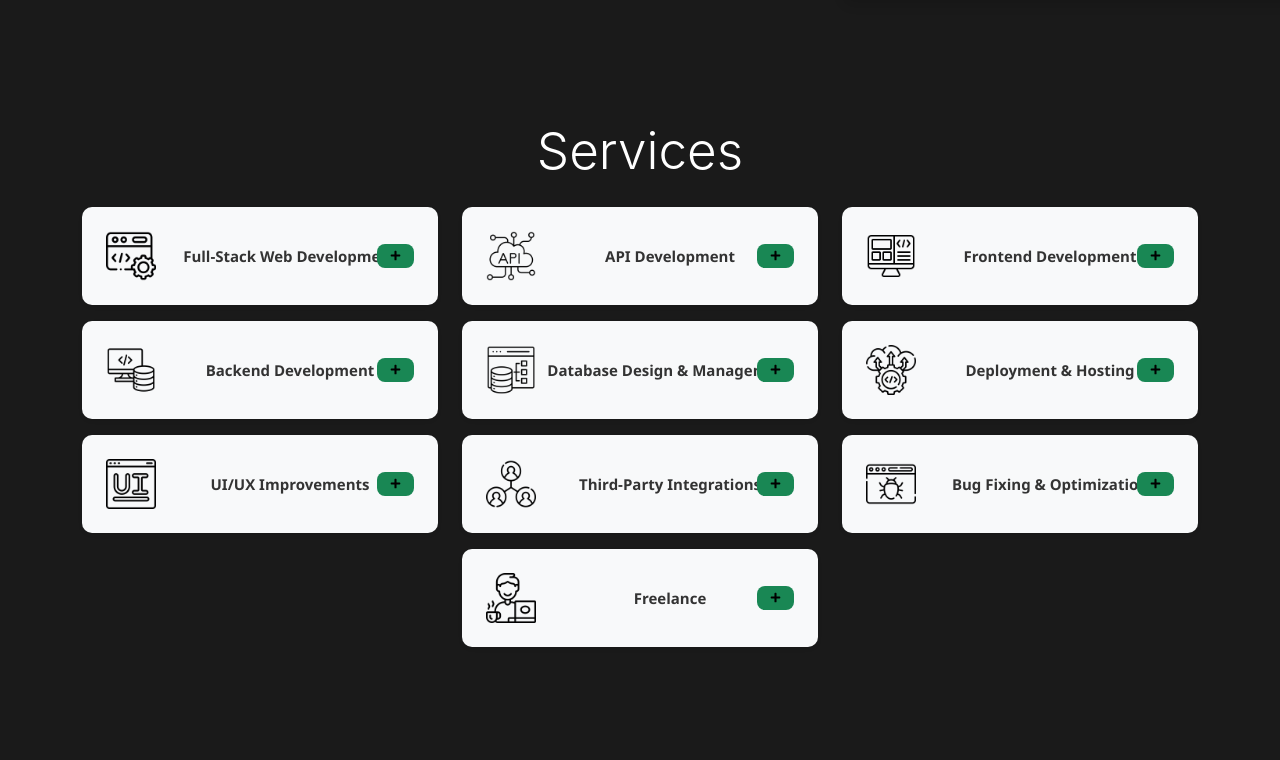
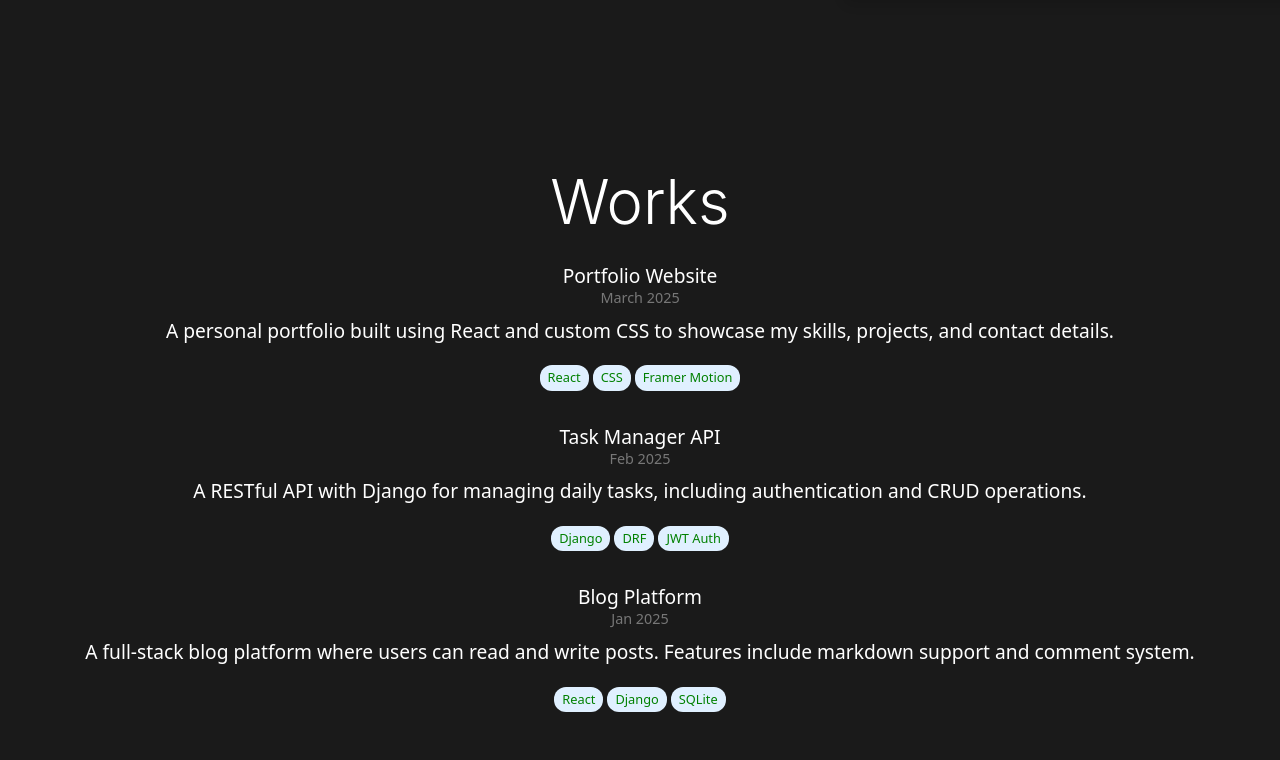
Before and after one commit to vishchievous01/personalPortfolio, a React (Vite) app: page / in a window 1280 px wide. Shown: the part 1380-2140 px from the top of the page. Built offline with nearby package versions, Linux system fonts and the light colour scheme.

Commit message:
daily updations

```diff
--- a/src/Aboutme.jsx
+++ b/src/Aboutme.jsx
@@ -61,7 +61,7 @@ function AboutMe({ skillSet }) {
 
         {/* Skills Section with Smooth Transition */}
         <div
-          className="skills-container mt-4"
+          className="skills-container mt-5"
           style={{
             maxHeight: showSkills ? "600px" : "0px",
             opacity: showSkills ? "1" : "0",
--- a/src/App.jsx
+++ b/src/App.jsx
@@ -5,6 +5,8 @@ import Navbar from "./Navbar";
 import Aboutme from "./Aboutme";
 import Social from "./Social";
 import Services from "./Services";
+import Footer from "./Footer";
+import TimelinePreview from "./TimelinePreview";
 
 export const services = [
   {
@@ -82,8 +84,10 @@ function App() {
       <Navbar></Navbar>
       <Home></Home>
       <Aboutme skillSet={skillSet}></Aboutme>
+      <TimelinePreview />
       <Services skillSet={skillSet}></Services>
       <Social></Social>
+      <Footer />
     </div>
   );
 }
--- /dev/null
+++ b/src/Footer.jsx
@@ -0,0 +1,15 @@
+import React from "react";
+
+function Footer() {
+  return (
+    <div
+      className="text-center text-white" id="footer"
+      style={{ backgroundColor: "#1a1a1a", padding: "20px 0" }}
+    >
+      <h5 className="mb-3">Made with ❤️</h5>
+      <p style={{ color: "#828282" }}>VISHNU NARAYANAN © all rights reserved</p>
+    </div>
+  );
+}
+
+export default Footer;
--- /dev/null
+++ b/src/TimelinePreview.css
@@ -0,0 +1,60 @@
+.timeline-container {
+    margin: 0 auto;
+    padding: 2rem;
+    font-family: system-ui, -apple-system, BlinkMacSystemFont, 'Segoe UI', Roboto, Oxygen, Ubuntu, Cantarell, 'Open Sans', 'Helvetica Neue', sans-serif;
+    font-weight: lighter;
+    font-size: larger;
+
+  }
+
+  .timeline-title {
+    text-align: center;
+    font-size: 2rem;
+    margin-bottom: 2rem;
+  }
+
+  /* .timeline-line {
+    position: relative;
+    border-left: 0px solid #ccc;
+    padding-left: 2rem;
+  } */
+
+  .timeline-item {
+    position: relative;
+    margin-bottom: 2rem;
+  }
+
+  /* .timeline-dot {
+    position: absolute;
+    left: -9px;
+    top: 6px;
+    width: 14px;
+    height: 14px;
+    background-color: #007bff;
+    border-radius: 50%;
+  }
+   */
+  .timeline-content h3 {
+    margin: 0;
+    font-size: 1.2rem;
+  }
+
+  .timeline-date {
+    color: #777;
+    font-size: 0.9rem;
+    margin-bottom: 0.5rem;
+  }
+
+  .timeline-tags {
+    margin-top: 0.5rem;
+  }
+
+  .timeline-tag {
+    display: inline-block;
+    background-color: #e0f0ff;
+    color: #008000;
+    padding: 3px 8px;
+    margin: 2px;
+    border-radius: 12px;
+    font-size: 0.8rem;
+  }
--- /dev/null
+++ b/src/TimelinePreview.jsx
@@ -0,0 +1,75 @@
+import React from "react";
+import "./TimelinePreview.css";
+
+const projects = [
+  {
+    title: "Portfolio Website",
+    date: "March 2025",
+    description:
+      "A personal portfolio built using React and custom CSS to showcase my skills, projects, and contact details.",
+    tech: ["React", "CSS", "Framer Motion"],
+  },
+  {
+    title: "Task Manager API",
+    date: "Feb 2025",
+    description:
+      "A RESTful API with Django for managing daily tasks, including authentication and CRUD operations.",
+    tech: ["Django", "DRF", "JWT Auth"],
+  },
+  {
+    title: "Blog Platform",
+    date: "Jan 2025",
+    description:
+      "A full-stack blog platform where users can read and write posts. Features include markdown support and comment system.",
+    tech: ["React", "Django", "SQLite"],
+  },
+];
+
+const TimelinePreview = () => {
+  return (
+    <div
+      className=" timeline-container align-items-center justify-content-center text-white"
+      id="home"
+      style={{
+        minHeight: "92vh",
+        width: "100vw",
+        backgroundColor: "#1a1a1a",
+        paddingTop: "70px",
+        margin: 0,
+        overflow: "hidden",
+        position: "relative",
+      }}
+    >
+      <h1
+        className="text-white fw-light mb-4 py-1"
+        style={{
+          fontFamily:
+            "-apple-system, BlinkMacSystemFont, 'Segoe UI', Roboto, Helvetica, Arial, sans-serif",
+        }}
+      >
+        Works
+      </h1>
+      <div className="timeline-line">
+        {projects.map((project, index) => (
+          <div key={index} className="timeline-item">
+            <div className="timeline-dot" />
+            <div className="timeline-content">
+              <h3>{project.title}</h3>
+              <p className="timeline-date">{project.date}</p>
+              <p>{project.description}</p>
+              <div className="timeline-tags">
+                {project.tech.map((tag, idx) => (
+                  <span key={idx} className="timeline-tag">
+                    {tag}
+                  </span>
+                ))}
+              </div>
+            </div>
+          </div>
+        ))}
+      </div>
+    </div>
+  );
+};
+
+export default TimelinePreview;
--- a/src/index.css
+++ b/src/index.css
@@ -69,3 +69,13 @@ button:focus-visible {
     background-color: #f9f9f9;
   }
 }
+
+
+.footer {
+  position: absolute;
+  bottom: 0;
+  left: 0;
+  right: 0;
+  padding: 1em;
+  text-align: center;
+}
```
Also changed, not shown: src/Works.jsx (added, +31 -0 lines).
